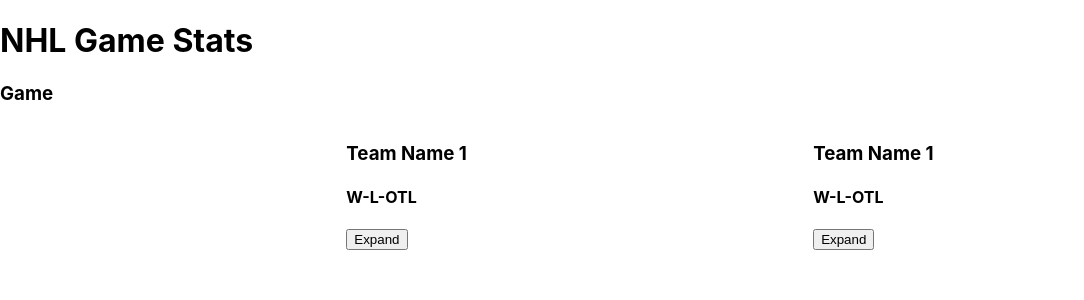
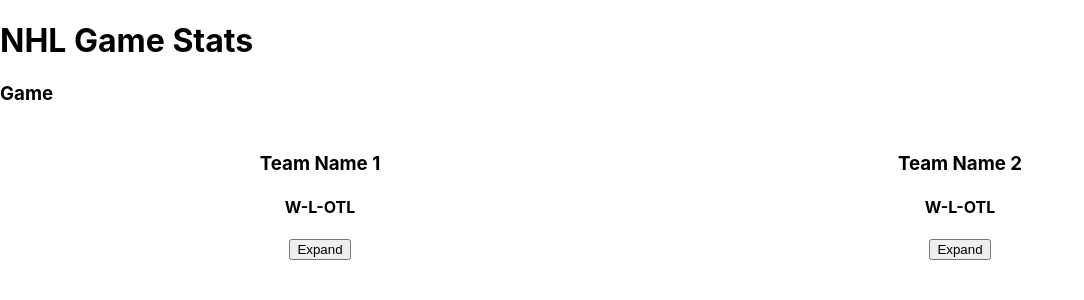
Before and after one commit to chanterren13/nhl-game-stats, a React (Create React App) app: page / in a window 1280 px wide. Shown: the top 300 px of the page, without its empty margins (0-1084 px from the left). Built offline with nearby package versions, Linux system fonts and the light colour scheme.

Commit message:
Added props and styling

```diff
--- a/src/components/Game/index.jsx
+++ b/src/components/Game/index.jsx
@@ -3,12 +3,13 @@
 import Team from '../Team';
 
 export default function Game() {
+    const record = {wins:"W", losses:"L", otLosses:"OTL"}
     return (
         <div>
             <h3>Game</h3>
             <div className='team-box'>
-                <Team></Team>
-                <Team></Team>
+                <Team name={"Team Name 1"} record={record}></Team>
+                <Team name={"Team Name 2"} record={record}></Team>
             </div>
         </div>
     );
--- a/src/components/Team/Team.css
+++ b/src/components/Team/Team.css
@@ -0,0 +1,8 @@
+.team {
+    /* border: 2px solid black; */
+    border-radius: 15px;
+    padding: 10px;
+    margin: 0px 5px;
+    width: 50%;
+    text-align: center;
+}
--- a/src/components/Team/index.jsx
+++ b/src/components/Team/index.jsx
@@ -2,14 +2,14 @@
 import './Team.css';
 import { useState } from 'react';
 
-export default function Team() {
+export default function Team({name, record}) {
 
     const [expanded, setExpanded] = useState(false);
 
     return (
-        <div>
-            <h3>Team Name 1</h3>
-            <h4>W-L-OTL</h4>
+        <div className='team'>
+            <h3>{name}</h3>
+            <h4>{record.wins}-{record.losses}-{record.otLosses}</h4>
             <button onClick={() => setExpanded(!expanded)}>Expand</button>
             {expanded &&
                 <div>
```
